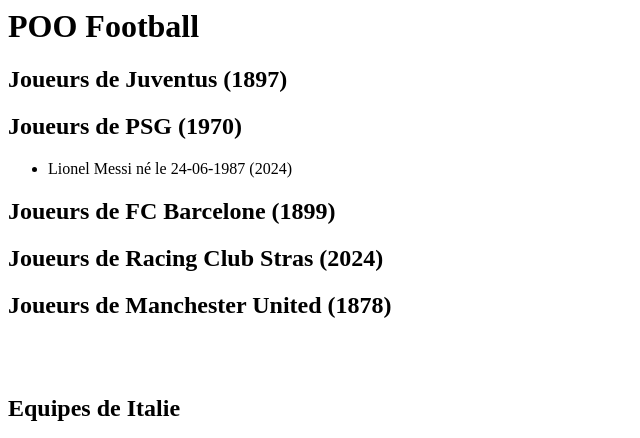
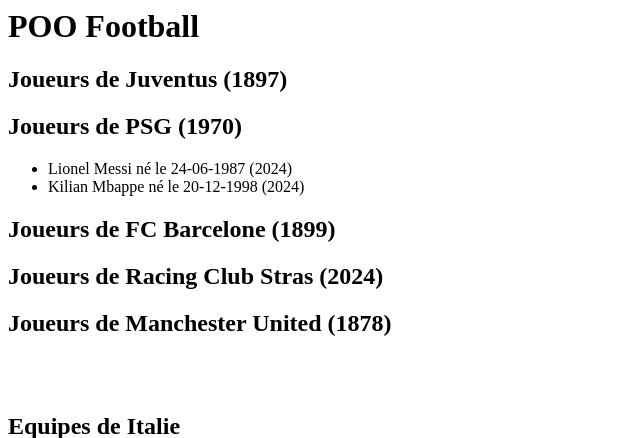
Before and after one commit to Hafida3412/POO_Football, a PHP site: page / in a window 1280 px wide. Shown: the top 438 px of the page, without its empty margins (0-640 px from the left). Run offline with PHP 8.4, Linux system fonts and the light colour scheme.

Commit message:
affichage des joueurs d'une équipe

```diff
--- a/index.php
+++ b/index.php
@@ -15,7 +15,7 @@ $Ronaldo = new Joueur("Ronaldo"," Cristiano", "1985-02-05");
 
 $Psg = new Equipe("PSG", 1970);
 $Messi = new Joueur("Lionel", "Messi", "1987-06-24");
-
+$Mbappe = new Joueur("Kilian", "Mbappe", "1998-12-20");
 $Barcelone = new Equipe("FC Barcelone", "1899");
 $Neymar = new Joueur("Neymar", "Junior","1992-02-05");
 
@@ -30,7 +30,8 @@ $pays2 = new Pays("France", $Psg);
 $pays3 = new Pays("Espagne", $Barcelone);
 $pays4 = new Pays("Angleterre", $Manchester);
 
-$c1 = new Contrat($Psg,$Messi,"2021");
+$c1 = new Contrat($Psg,$Messi, "2021");
+$c2 = new Contrat($Psg,$Mbappe, "2017");
 
 //var_dump($joueur1);
 
```
